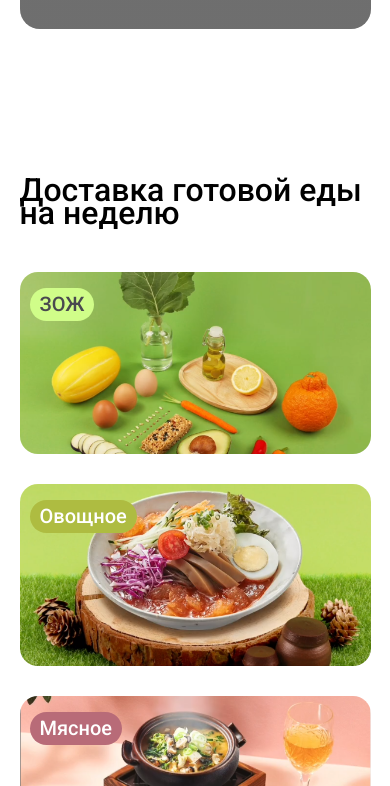
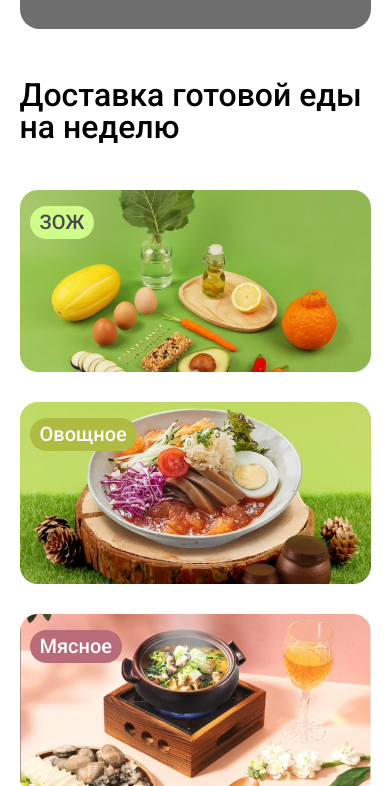
Before and after one commit to Sojum84/Index.eda, a plain HTML site: page index.html in a window 390 px wide. Shown: the part 1378-2164 px from the top of the page. Drawn offline with nearby package versions, Linux system fonts and the light colour scheme; grey boxes are pictures that could not be loaded.

Commit message:
Add files via upload

```diff
--- a/css/style.css
+++ b/css/style.css
@@ -668,4 +668,17 @@ body {
   .footer-logo {
     width: 102px;
   }
+
+  .delivery-week {
+    padding: 0;
+  }
+  .section-title {
+    font-weight: 500;
+    font-size: 32px;
+    line-height: 32px;
+  }
+
+  .footer-link {
+    margin-right: 10px;
+  }
 }
```
